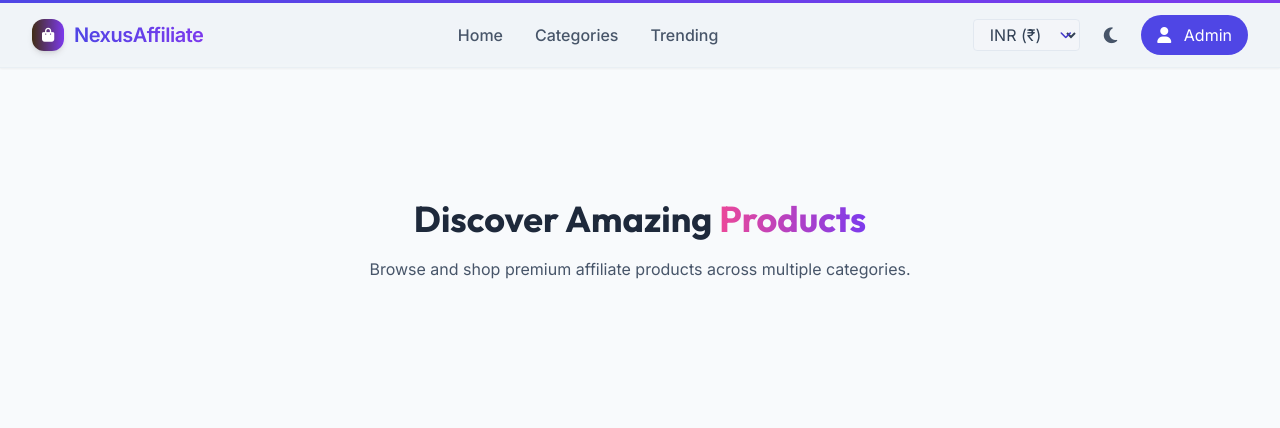
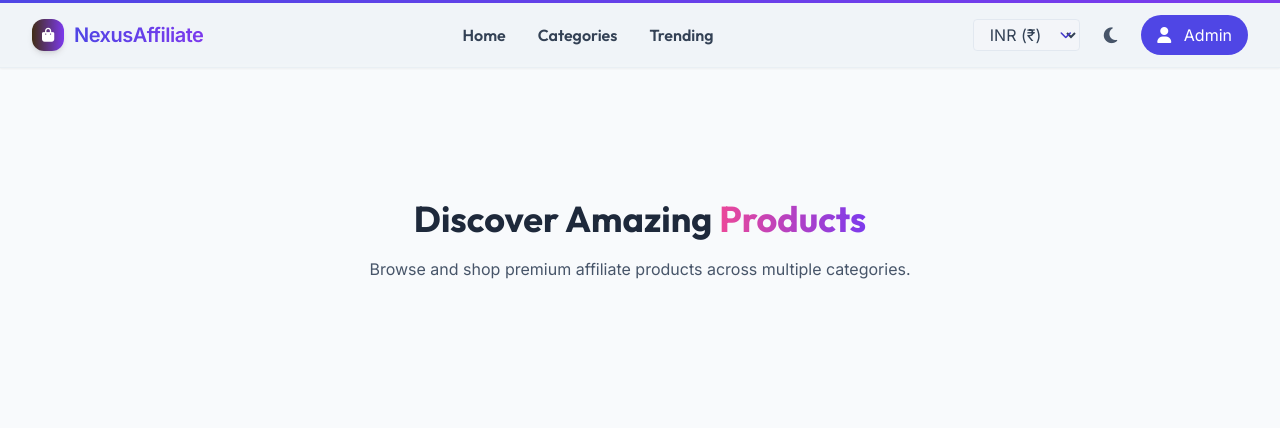
Before and after one commit to mayank018-tech/affiliate-marketing-website, a Node server app: template views/index.ejs in a window 1280 px wide. Shown: the top 428 px of the page. Run offline with Node 20, Linux system fonts and the light colour scheme; the template is opened without the code that fills it, so the values that code supplies are empty; some libraries are stand-ins or nearby versions.

Commit message:
style(nav): standardize and align Home, Categories, and Trending option styles

```diff
--- a/views/layout.ejs
+++ b/views/layout.ejs
@@ -117,9 +117,9 @@
                 </a>
 
                 <div class="hidden md:flex items-center space-x-8">
-                    <a href="/" class="nav-menu-link text-slate-600 dark:text-[#E1DCC9] hover:text-indigo-650 dark:hover:text-white font-medium transition-colors">Home</a>
-                    <a href="/#categories" class="nav-menu-link text-slate-600 dark:text-slate-350 hover:text-indigo-600 dark:hover:text-indigo-400 font-medium transition-colors">Categories</a>
-                    <a href="/#trending" class="nav-menu-link text-slate-600 dark:text-slate-350 hover:text-indigo-600 dark:hover:text-indigo-400 font-medium transition-colors">Trending</a>
+                    <a href="/" class="nav-menu-link text-slate-700 dark:text-[#E1DCC9] hover:text-primary dark:hover:text-indigo-400 font-semibold transition-colors">Home</a>
+                    <a href="/#categories" class="nav-menu-link text-slate-700 dark:text-[#E1DCC9] hover:text-primary dark:hover:text-indigo-400 font-semibold transition-colors">Categories</a>
+                    <a href="/#trending" class="nav-menu-link text-slate-700 dark:text-[#E1DCC9] hover:text-primary dark:hover:text-indigo-400 font-semibold transition-colors">Trending</a>
                 </div>
 
                 <div class="hidden md:flex items-center space-x-4">
@@ -172,9 +172,9 @@
         <!-- Mobile Menu Panel -->
         <div id="mobile-menu" class="hidden md:hidden bg-white dark:bg-[#1F150C] border-t border-slate-100 dark:border-[#412D15]/40 shadow-lg absolute w-full transition-all duration-300">
             <div class="px-4 pt-2 pb-4 space-y-3 flex flex-col">
-                <a href="/" class="block px-3 py-2 text-slate-600 dark:text-slate-300 hover:bg-indigo-50 dark:hover:bg-[#412D15]/50 hover:text-indigo-600 dark:hover:text-[#E1DCC9] rounded-md font-medium">Home</a>
-                <a href="/#categories" class="block px-3 py-2 text-slate-600 dark:text-slate-300 hover:bg-indigo-50 dark:hover:bg-indigo-950/40 hover:text-indigo-600 dark:hover:text-indigo-400 rounded-md font-medium">Categories</a>
-                <a href="/#trending" class="block px-3 py-2 text-slate-600 dark:text-slate-300 hover:bg-indigo-50 dark:hover:bg-indigo-950/40 hover:text-indigo-600 dark:hover:text-indigo-400 rounded-md font-medium">Trending</a>
+                <a href="/" class="block px-3 py-2 text-slate-700 dark:text-[#E1DCC9] hover:bg-indigo-50 dark:hover:bg-[#412D15]/50 hover:text-primary dark:hover:text-indigo-400 rounded-md font-semibold transition-colors">Home</a>
+                <a href="/#categories" class="block px-3 py-2 text-slate-700 dark:text-[#E1DCC9] hover:bg-indigo-50 dark:hover:bg-[#412D15]/50 hover:text-primary dark:hover:text-indigo-400 rounded-md font-semibold transition-colors">Categories</a>
+                <a href="/#trending" class="block px-3 py-2 text-slate-700 dark:text-[#E1DCC9] hover:bg-indigo-50 dark:hover:bg-[#412D15]/50 hover:text-primary dark:hover:text-indigo-400 rounded-md font-semibold transition-colors">Trending</a>
 
                 <div class="px-3 py-2 border-t border-slate-100 dark:border-slate-800 mt-2">
                     <label class="block text-sm text-slate-500 mb-1">Currency</label>
```
